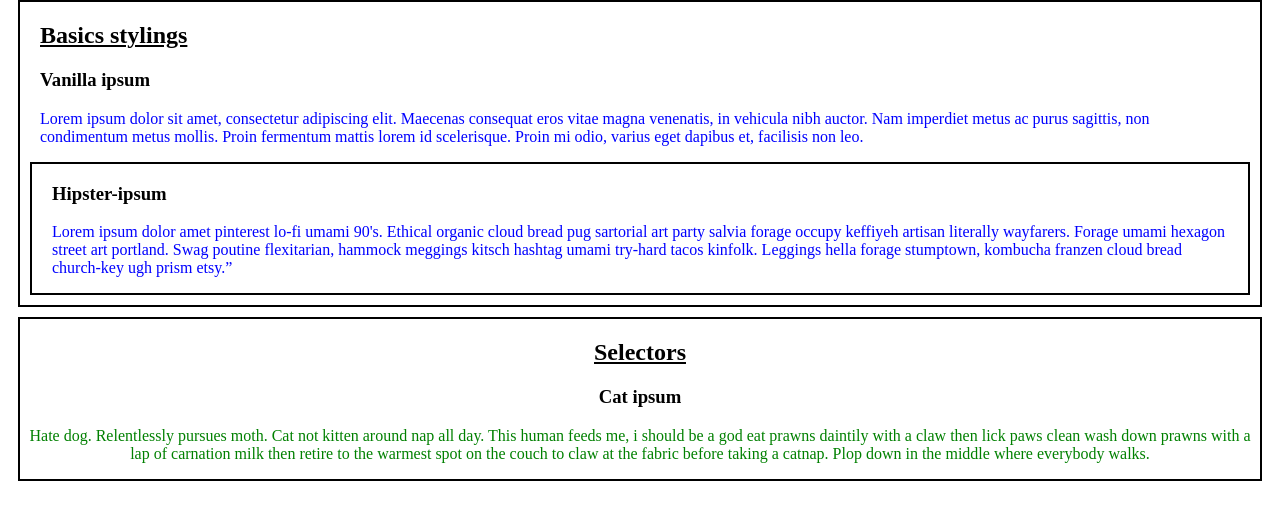
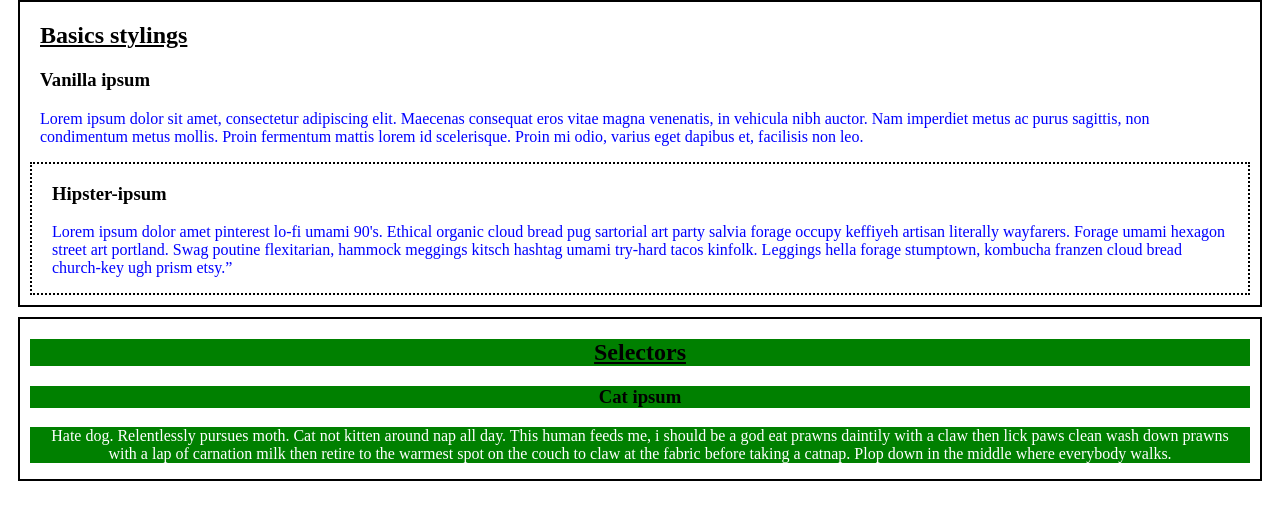
Before and after one commit to Steve-3PO/css-practice, a plain HTML site: page extension.html in a window 1280 px wide. Shown: the part 66-586 px from the top of the page. Drawn offline with Linux system fonts and the light colour scheme.

Commit message:
extension finished

```diff
--- a/extension.html
+++ b/extension.html
@@ -19,7 +19,7 @@
 
             <p class="blue-text padding">Lorem ipsum dolor sit amet, consectetur adipiscing elit. Maecenas consequat eros vitae magna venenatis, in vehicula nibh auctor. Nam imperdiet metus ac purus sagittis, non condimentum metus mollis. Proin fermentum mattis lorem id scelerisque. Proin mi odio, varius eget dapibus et, facilisis non leo.</p>
 
-            <div>
+            <div class="dotted">
                 <h3 class="padding">Hipster-ipsum</h3>
 
                 <p class="blue-text padding">Lorem ipsum dolor amet pinterest lo-fi umami 90's. Ethical organic cloud bread pug sartorial art party salvia forage occupy keffiyeh artisan literally wayfarers. Forage umami hexagon street art portland. Swag poutine flexitarian, hammock meggings kitsch hashtag umami try-hard tacos kinfolk. Leggings hella forage stumptown, kombucha franzen cloud bread church-key ugh prism etsy.”</p>
@@ -28,11 +28,11 @@
         </div>
 
         <div>
-            <h2 class="centered-text">Selectors</h2>
+            <h2 class="centered-text fill padding">Selectors</h2>
 
-            <h3 class="centered-text">Cat ipsum</h3>
+            <h3 class="centered-text fill padding">Cat ipsum</h3>
 
-            <p class="green-text centered-text">Hate dog. Relentlessly pursues moth. Cat not kitten around nap all day. This human feeds me, i should be a god eat prawns daintily with a claw then lick paws clean wash down prawns with a lap of carnation milk then retire to the warmest spot on the couch to claw at the fabric before taking a catnap. Plop down in the middle where everybody walks.</p>
+            <p class="white-text centered-text fill padding">Hate dog. Relentlessly pursues moth. Cat not kitten around nap all day. This human feeds me, i should be a god eat prawns daintily with a claw then lick paws clean wash down prawns with a lap of carnation milk then retire to the warmest spot on the couch to claw at the fabric before taking a catnap. Plop down in the middle where everybody walks.</p>
         </div>
     </main>
 
--- a/styles.css
+++ b/styles.css
@@ -25,6 +25,20 @@ div {
     color: blue;
 }
 
+.white-text {
+    color: white;
+}
+
 .centered-text {
     text-align: center;
 }
+
+.dotted {
+    border-style: dotted;
+}
+
+.fill {
+    background-color: green;
+    margin-left: 10px;
+    margin-right: 10px;
+}
```
